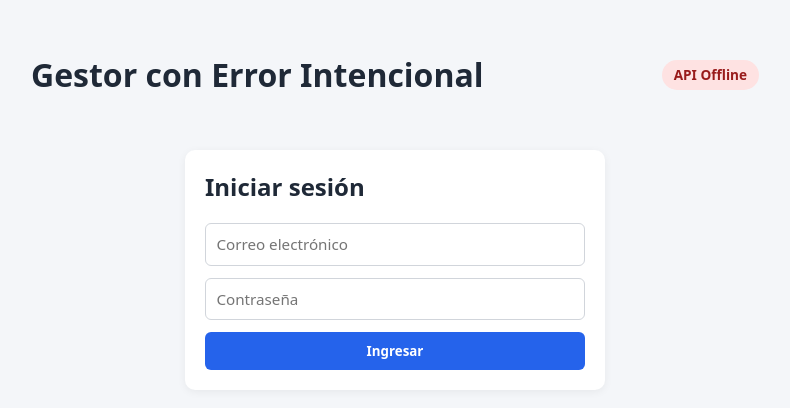
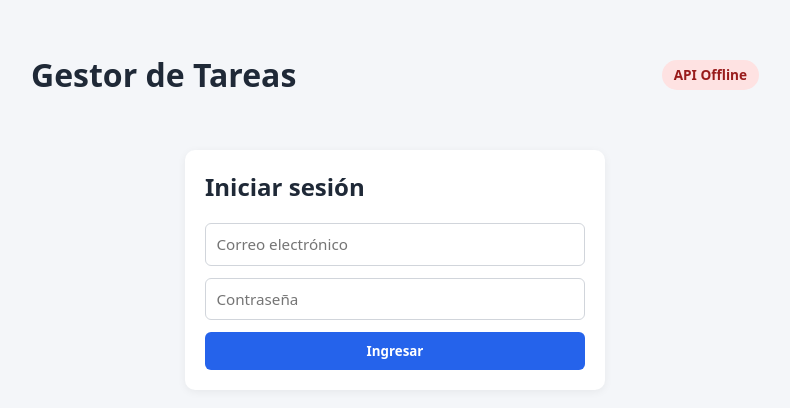
Before and after one commit to IrvingYael05/proyecto-parcial2-cicd, a plain HTML site: page frontend/index.html in a window 1280 px wide. Shown: the whole page, without its empty margins (245-1035 px from the left). Drawn offline with Linux system fonts and the light colour scheme; no server answers.

Commit message:
Update header title to correct intentional error

```diff
--- a/frontend/index.html
+++ b/frontend/index.html
@@ -157,7 +157,7 @@
   </head>
   <body>
     <header>
-      <h1 data-testid="app-title">Gestor con Error Intencional</h1>
+      <h1 data-testid="app-title">Gestor de Tareas</h1>
       <div class="header-right">
         <div id="user-bar" data-testid="user-bar" class="user-bar">
           <span id="user-email" data-testid="user-email"></span>
```
